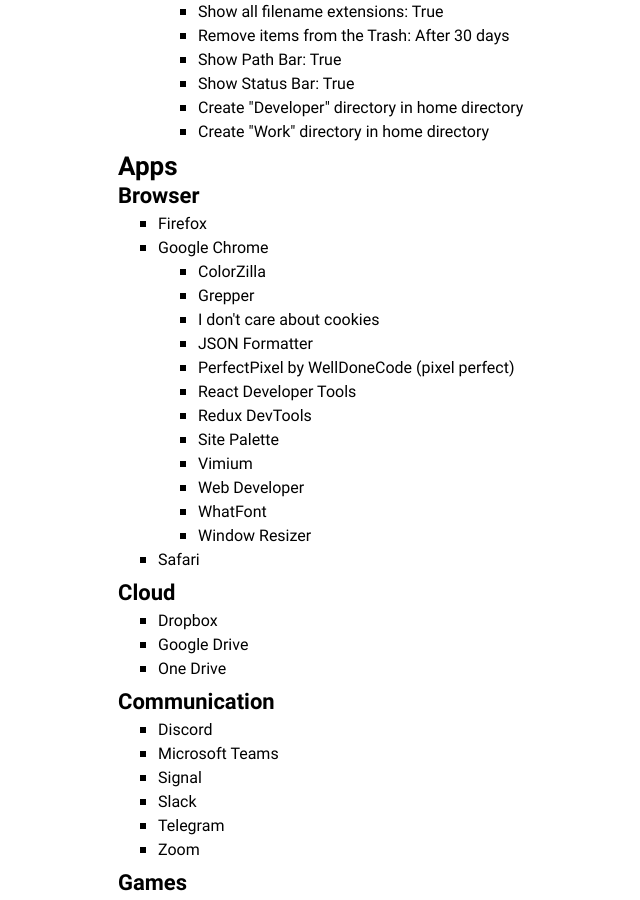
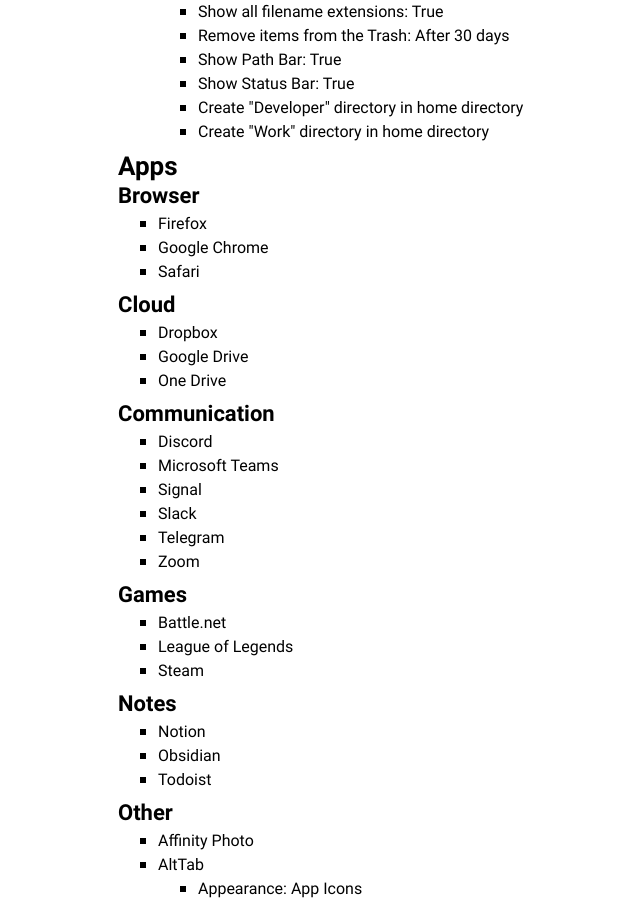
Before and after one commit to amalumian/www.malumian.dev, a Jekyll site: the page built from setup.html, in a window 1280 px wide and 900 px high, scrolled down 2371 px. Shown: the whole window, without its empty margins (192-832 px from the left). Built offline with Jekyll 4.4.1, drawn with Linux system fonts in a browser that asks for light colours.

Commit message:
Update setup.html

```diff
--- a/setup.html
+++ b/setup.html
@@ -140,23 +140,7 @@
   <h3>Browser</h3>
   <ul>
     <li>Firefox</li>
-    <li>
-      Google Chrome
-      <ul>
-        <li>ColorZilla</li>
-        <li>Grepper</li>
-        <li>I don't care about cookies</li>
-        <li>JSON Formatter</li>
-        <li>PerfectPixel by WellDoneCode (pixel perfect)</li>
-        <li>React Developer Tools</li>
-        <li>Redux DevTools</li>
-        <li>Site Palette</li>
-        <li>Vimium</li>
-        <li>Web Developer</li>
-        <li>WhatFont</li>
-        <li>Window Resizer</li>
-      </ul>
-    </li>
+    <li>Google Chrome</li>
     <li>Safari</li>
   </ul>
   <h3>Cloud</h3>
```
